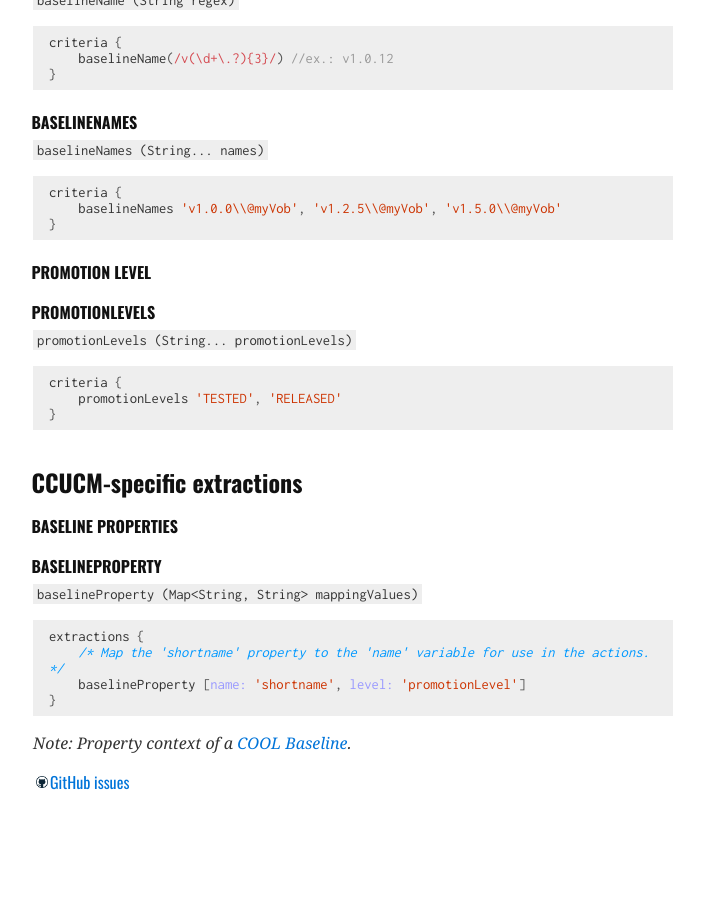
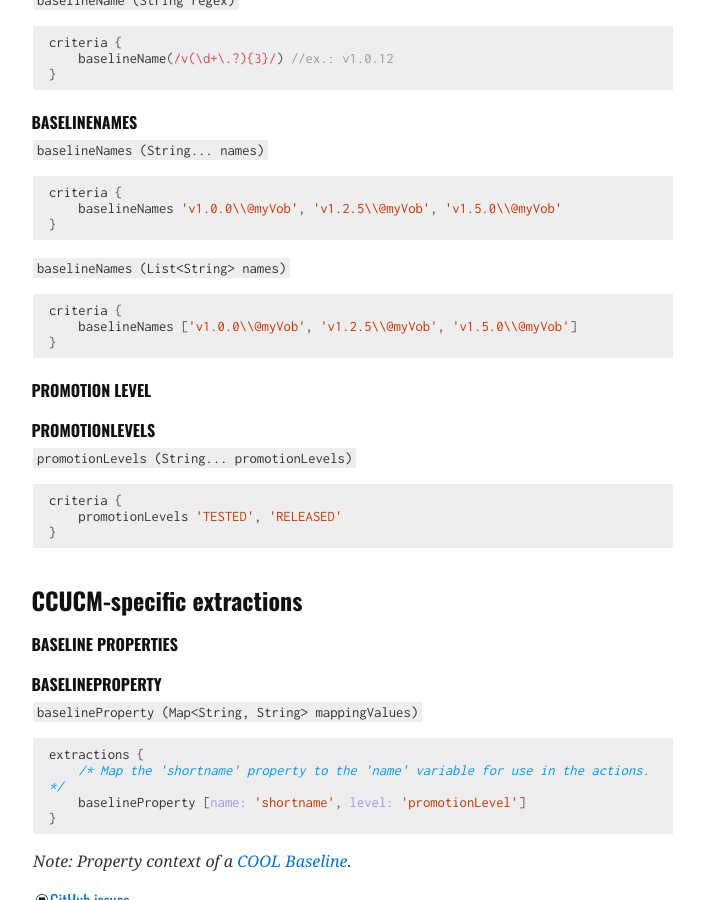
Before and after one commit to Praqma/2git, a Jekyll site: the page built from docs/source-ccucm.md, in a window 1280 px wide and 900 px high, scrolled down 2451 px. Shown: the whole window, without its empty margins (287-991 px from the left). Built offline with Jekyll 4.4.1, drawn with Linux system fonts in a browser that asks for light colours; before the commit the page ends 3325 px from its top, so only the background shows below that.

Commit message:
Added option to pass a List<String> to BaselineNames. Fixes #101.

````diff
--- a/docs/source-ccucm.md
+++ b/docs/source-ccucm.md
@@ -152,6 +152,14 @@ criteria {
 }
 ```
 
+`baselineNames (List<String> names)`
+
+```groovy
+criteria {
+    baselineNames ['v1.0.0\\@myVob', 'v1.2.5\\@myVob', 'v1.5.0\\@myVob']
+}
+```
+
 ### Promotion level
 
 #### promotionLevels
````
Also changed, not shown: 2 other files.
